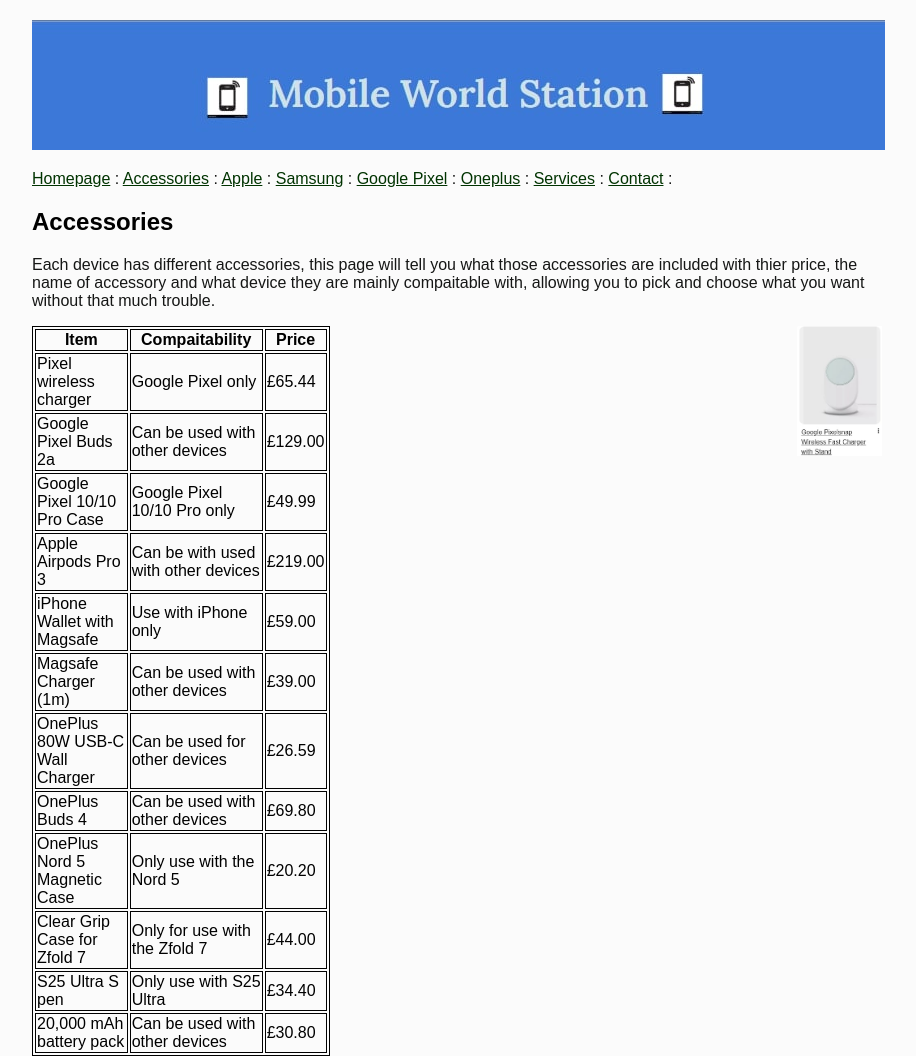
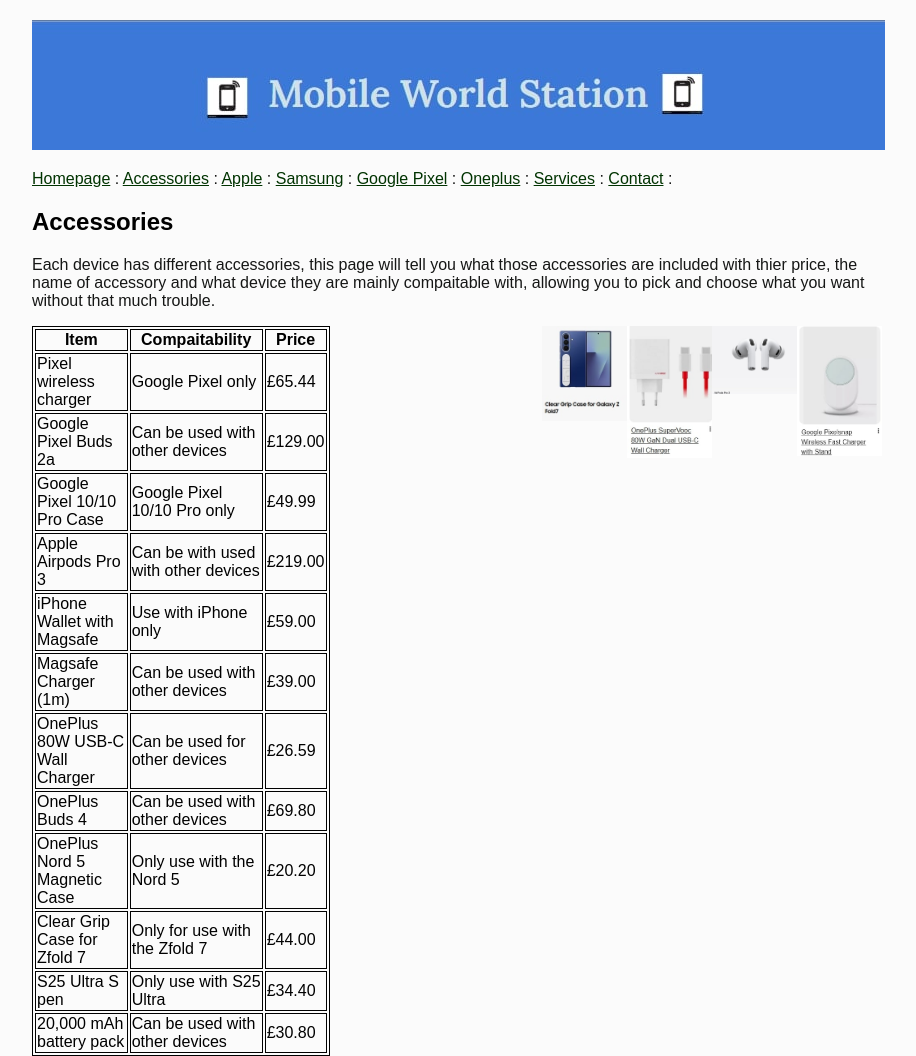
Before and after one commit to 22145850/22145850.github.io, a plain HTML site: page U13_A3/accessories.htm in a window 1280 px wide. Shown: the whole page, without its empty margins (183-1099 px from the left). Drawn offline with Linux system fonts and the light colour scheme.

Commit message:
Add files via upload

```diff
--- a/U13_A3/accessories.htm
+++ b/U13_A3/accessories.htm
@@ -42,6 +42,9 @@ a:hover {color: #026633}
 
 <p>Each device has different accessories, this page will tell you what those accessories are included with thier price, the name of accessory and what device they are mainly compaitable with, allowing you to pick and choose what you want without that much trouble.</p>
 <img src="images/GPixelA1.jpg" alt="Pixel Wireless Charger" style="float: right;width:10%">
+<img src="images/iPhoneA1.jpg" alt="Apple Airpods" style="float: right;width:10%">
+<img src="images/OneplusA1.jpg" alt="Oneplus Super Fast Charger" style="float: right;width:10%">
+<img src="images/SamsungA1.jpg" alt="Samsung Fold 7 Grip Case" style="float: right;width:10%">
 <table style="width:35%">
 <tr>
    <th>Item</th>
```
Also changed, not shown: U13_A3/services.htm (+7 -0 lines), U13_A3/Images/Services1.jpg (added), U13_A3/Images/Services2.jpg (added), 1 other file.
